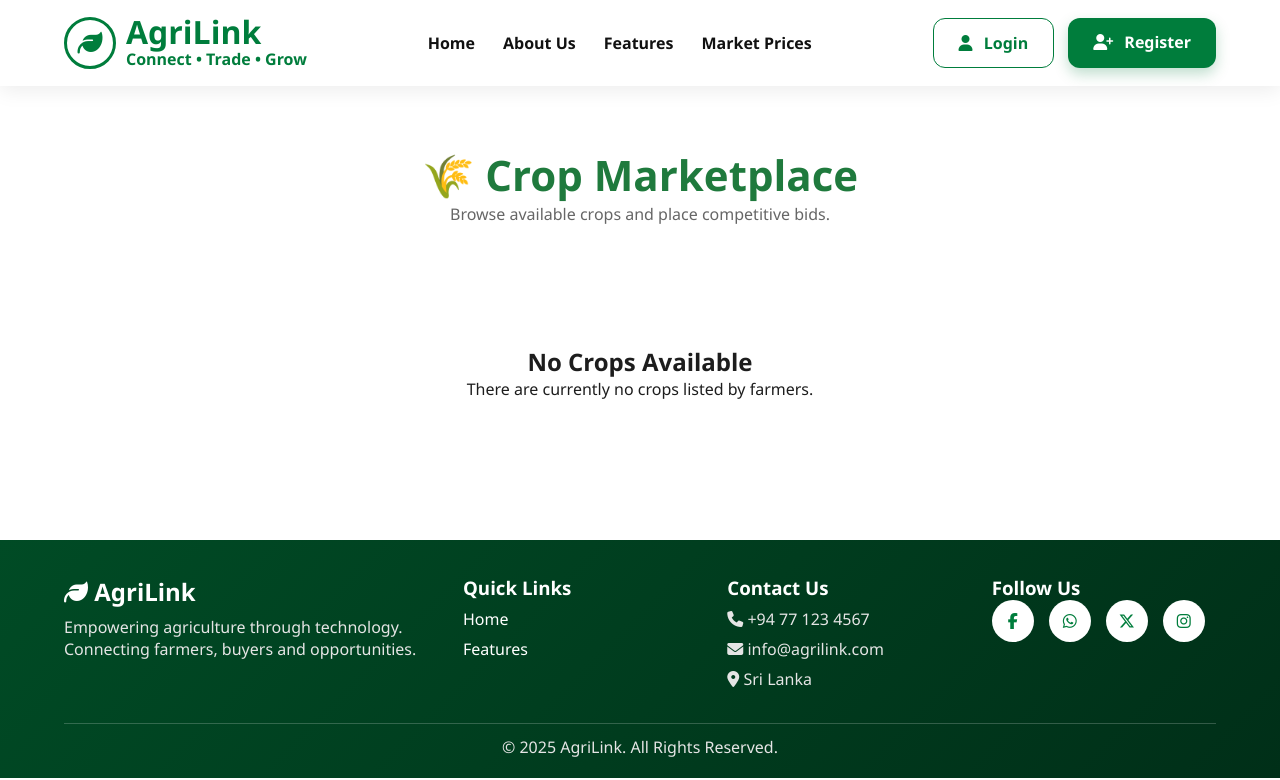
After one commit to imtheking99/AgriLink, a Django app: page /bidding/ in a window 1280 px wide. The commit adds this page. Shown: the top 780 px of the page. Run offline with Django 5.2, Linux system fonts and the light colour scheme.

Commit message:
feat: bidding

```diff
--- /dev/null
+++ b/Pages/templates/Pages/bidding.html
@@ -0,0 +1,90 @@
+{% extends 'Pages/base.html' %}
+
+{% block title %}Buyer Marketplace - AgriLink{% endblock %}
+
+{% block content %}
+
+<section class="marketplace">
+
+    <div class="page-header">
+        <h1>🌾 Crop Marketplace</h1>
+        <p>Browse available crops and place competitive bids.</p>
+    </div>
+
+    {% if crops %}
+
+    <div class="crop-grid">
+
+        {% for crop in crops %}
+
+        <div class="crop-card">
+
+            <div class="crop-image">
+                <img src="{{ crop.crop_image.url }}" alt="{{ crop.crop_name }}">
+            </div>
+
+            <div class="crop-details">
+
+                <h2>{{ crop.crop_name }}</h2>
+
+                <p><strong>Farmer:</strong> {{ crop.farmer.username }}</p>
+
+                <p><strong>District:</strong> {{ crop.district }}</p>
+
+                <p><strong>Quantity:</strong> {{ crop.quantity }}</p>
+
+                <p><strong>Harvest Date:</strong> {{ crop.expected_harvest_date }}</p>
+
+                <div class="status available">
+                    Available
+                </div>
+
+                <div class="highest-bid">
+                    Highest Bid
+                    <h3>
+                        {% if crop.highest_bid %}
+                            Rs. {{ crop.highest_bid }}
+                        {% else %}
+                            No bids yet
+                        {% endif %}
+                    </h3>
+                </div>
+
+                <form method="POST" action="{% url 'place_bid' crop.id %}">
+                    {% csrf_token %}
+
+                    <input
+                        type="number"
+                        name="bid_amount"
+                        step="0.01"
+                        min="1"
+                        placeholder="Enter your bid (Rs.)"
+                        required
+                    >
+
+                    <button type="submit" class="btn solid">
+                        Place Bid
+                    </button>
+
+                </form>
+
+            </div>
+
+        </div>
+
+        {% endfor %}
+
+    </div>
+
+    {% else %}
+
+    <div class="empty-state">
+        <h2>No Crops Available</h2>
+        <p>There are currently no crops listed by farmers.</p>
+    </div>
+
+    {% endif %}
+
+</section>
+
+{% endblock %}
--- a/Pages/templates/Pages/buyer_dashboard.html
+++ b/Pages/templates/Pages/buyer_dashboard.html
@@ -9,5 +9,10 @@
   </div>
 
   <p>Welcome buyer. Available crops will appear here.</p>
+
+  <a href="{% url 'bidding_page' %}" class="btn btn-primary">
+    Go to Bidding Page
+  </a>
+
 </section>
 {% endblock %}
--- a/Pages/urls.py
+++ b/Pages/urls.py
@@ -11,4 +11,5 @@ urlpatterns = [
     path('farmer/edit/<int:pk>/', views.crop_update, name='crop_edit'),
     path('farmer/delete/<int:pk>/', views.crop_delete, name='crop_delete'),
     path('buyer/', views.buyer_dashboard, name='buyer_dashboard'),
+    path('bidding/', views.bidding_page, name='bidding_page'),
 ]
--- a/Pages/views.py
+++ b/Pages/views.py
@@ -155,3 +155,5 @@ def crop_delete(request, pk):
         return redirect('farmer_dashboard')
 
     return render(request, 'Pages/crop_confirm_delete.html', {'crop': crop})
+def bidding_page(request):
+    return render(request, 'Pages/bidding.html')
--- a/static/style.css
+++ b/static/style.css
@@ -873,3 +873,101 @@ footer p {
   border-color: var(--green);
   box-shadow: 0 0 0 4px rgba(0, 125, 60, 0.15);
 }
+
+.marketplace{
+    max-width:1300px;
+    margin:auto;
+    padding:60px 30px;
+}
+
+.page-header{
+    text-align:center;
+    margin-bottom:40px;
+}
+
+.page-header h1{
+    font-size:42px;
+    color:#1f7a3d;
+}
+
+.page-header p{
+    color:#666;
+}
+
+.crop-grid{
+    display:grid;
+    grid-template-columns:repeat(auto-fit,minmax(340px,1fr));
+    gap:30px;
+}
+
+.crop-card{
+    background:white;
+    border-radius:20px;
+    overflow:hidden;
+    box-shadow:0 10px 30px rgba(0,0,0,.08);
+    transition:.3s;
+}
+
+.crop-card:hover{
+    transform:translateY(-8px);
+}
+
+.crop-image img{
+    width:100%;
+    height:220px;
+    object-fit:cover;
+}
+
+.crop-details{
+    padding:25px;
+}
+
+.crop-details h2{
+    color:#2c7a4b;
+    margin-bottom:15px;
+}
+
+.crop-details p{
+    margin:8px 0;
+}
+
+.status{
+    display:inline-block;
+    margin:18px 0;
+    padding:8px 18px;
+    border-radius:50px;
+    background:#d4edda;
+    color:#22863a;
+    font-weight:bold;
+}
+
+.highest-bid{
+    margin:20px 0;
+    text-align:center;
+    background:#f8f8f8;
+    padding:15px;
+    border-radius:12px;
+}
+
+.highest-bid h3{
+    margin-top:10px;
+    color:#ff9800;
+}
+
+.crop-details input{
+    width:100%;
+    padding:12px;
+    margin-bottom:15px;
+    border:1px solid #ddd;
+    border-radius:10px;
+    font-size:15px;
+}
+
+.crop-details button{
+    width:100%;
+}
+
+.empty-state{
+    text-align:center;
+    padding:80px;
+}
```
Also changed, not shown: Pages/models.py (+27 -0 lines), Pages/migrations/0003_bid.py (added), db.sqlite3.
